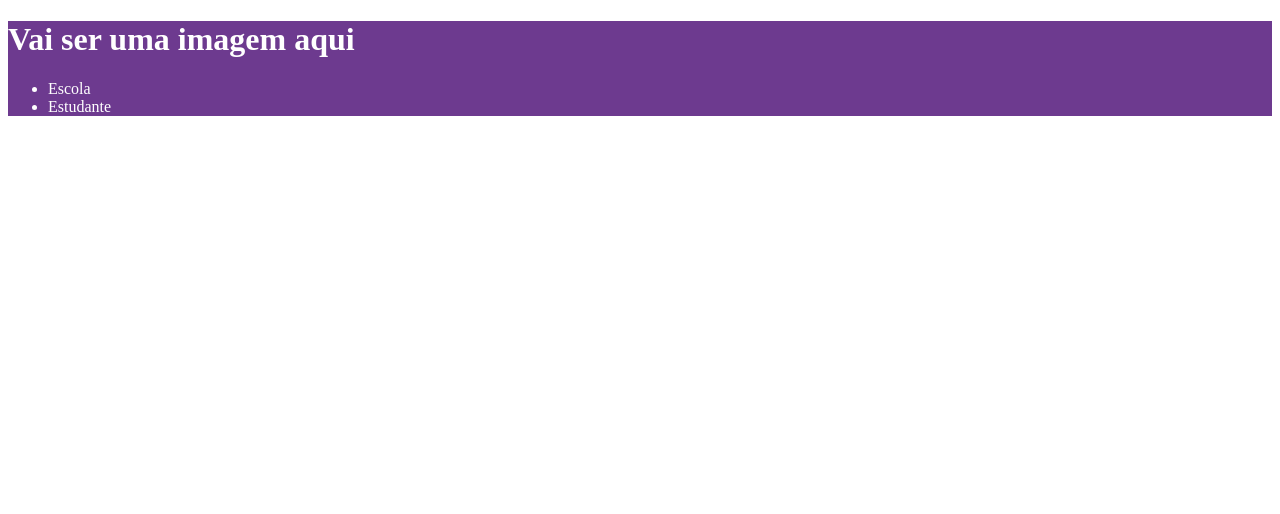
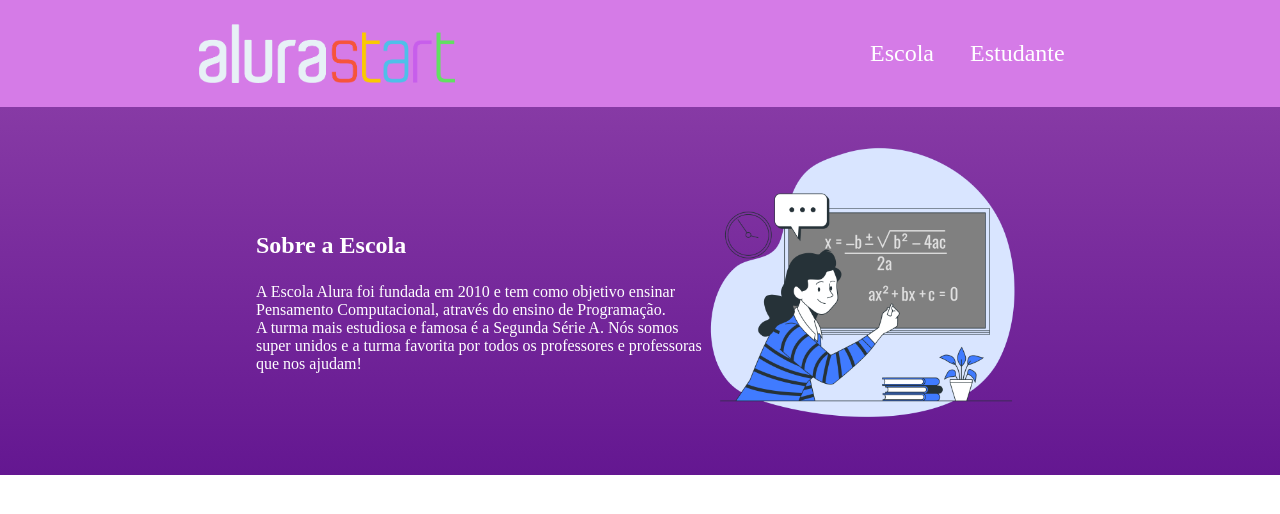
Before and after one commit to vivianmansini2007/Projeto2anop, a plain HTML site: page index.html in a window 1280 px wide. Drawn offline with Linux system fonts and the light colour scheme.

Commit message:
Add files via upload

```diff
--- a/index.html
+++ b/index.html
@@ -7,12 +7,24 @@
     <title>Document</title>
 </head>
 <body>
-    <header>
-        <h1>Vai ser uma imagem aqui</h1>
-        <ul>
-            <li>Escola</li>
-            <li>Estudante</li>
+
+    <header class="cabecalho">
+        <img class="cabecalho-imagem" src="alurastart logo.png" alt="logo da alura start">
+        <ul class="cabecalho-lista">
+            <li class="cabecalho-lista-item">Escola</li>
+            <li class="cabecalho-lista-item">Estudante</li>
         </ul>
     </header>
-</body>
-</html>
+
+    </html>
+    <section class="escola">
+        <div class="escola-div-conteudo">
+            <h2 class="escola-titulo">Sobre a Escola</h2>
+            <p class="escola-texto-um">A Escola Alura foi fundada em 2010 e tem como objetivo ensinar Pensamento Computacional, através do ensino de  Programação.</p>
+            <p class="escola-texto-dois">A turma mais estudiosa e famosa é a Segunda Série A. Nós somos super unidos e a turma favorita por todos os professores e professoras que nos ajudam!</p>
+        </div>
+
+            <img class="escola-imagem" src="Formula-bro.png" alt="Professora no quadro">
+        </section>
+
+    </section>
--- a/style.css
+++ b/style.css
@@ -1,4 +1,56 @@
+*{
+    margin: 0;
+    padding: 0;
+}
+
+
 header {
     background-color: #6d3a8f;
     color: white;
 }
+
+.cabecalho-imagem{
+    width: 20%;
+}
+
+.cabecalho {
+    background-color: #d57be7;
+    color: white;
+    display: flex;
+    justify-content: space-around;
+    align-items: center;
+    padding: 24px 0;
+}
+
+.cabecalho-lista-item{
+    display: inline-block;
+    margin: 0 16px;
+    font-size: 24px;
+}
+
+.escola-imagem{
+    width: 25%;
+}
+
+.escola{
+    background-image: linear-gradient(#864b92, #4c236d);
+    color: white;
+    display: flex;
+}
+
+.escola-div-conteudo{
+    width: 35%;
+}
+
+.escola-titulo{
+    padding: 24px 0;
+}
+
+.escola{
+    background-image: linear-gradient(#873aa5,#641791);
+    color:white;
+    display: flex;
+    justify-content: center;
+    align-items: center;
+    padding: 24px 0;
+}
```
Also changed, not shown: Formula-bro.png (added), alurastart logo.png (added).
